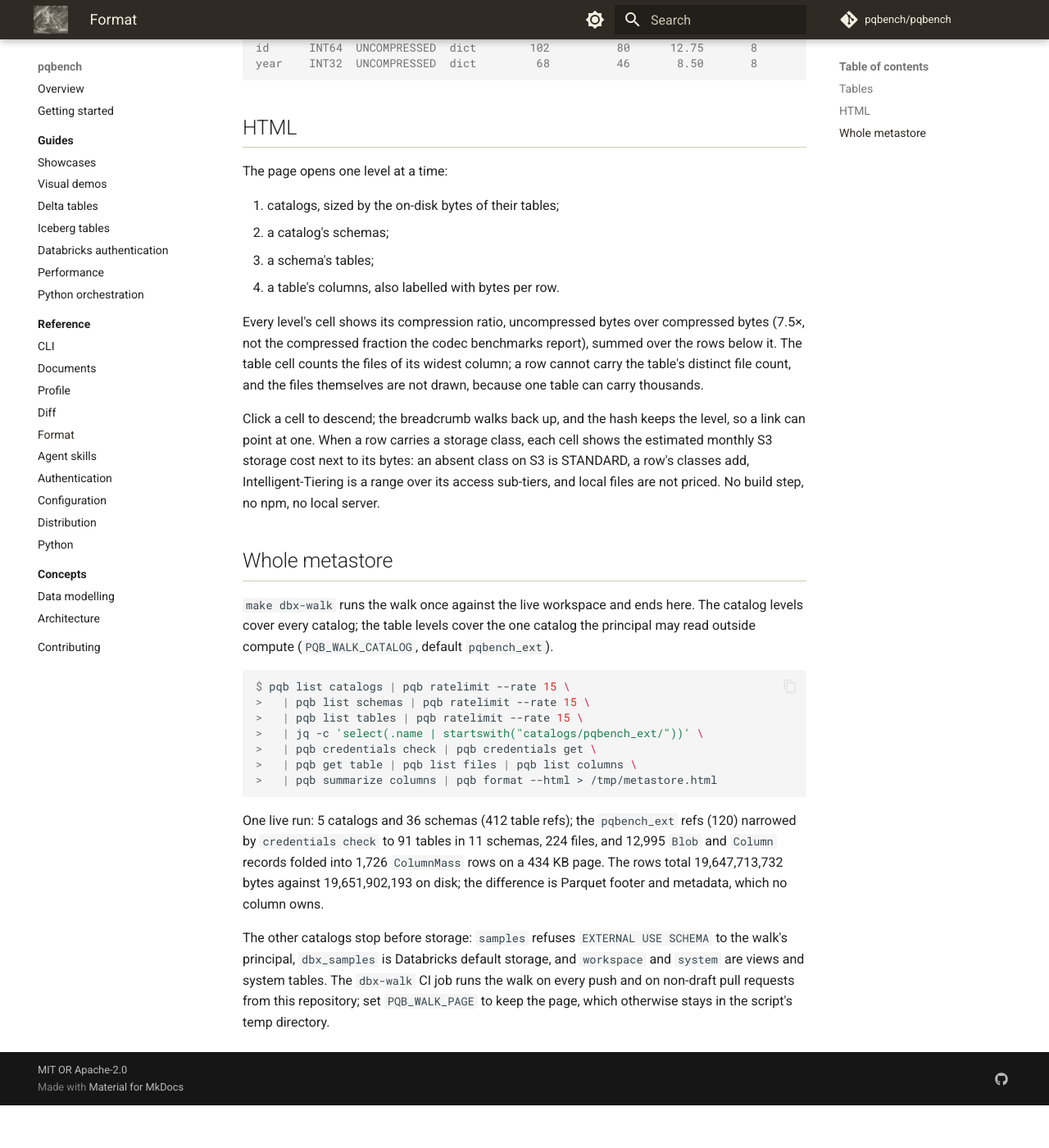
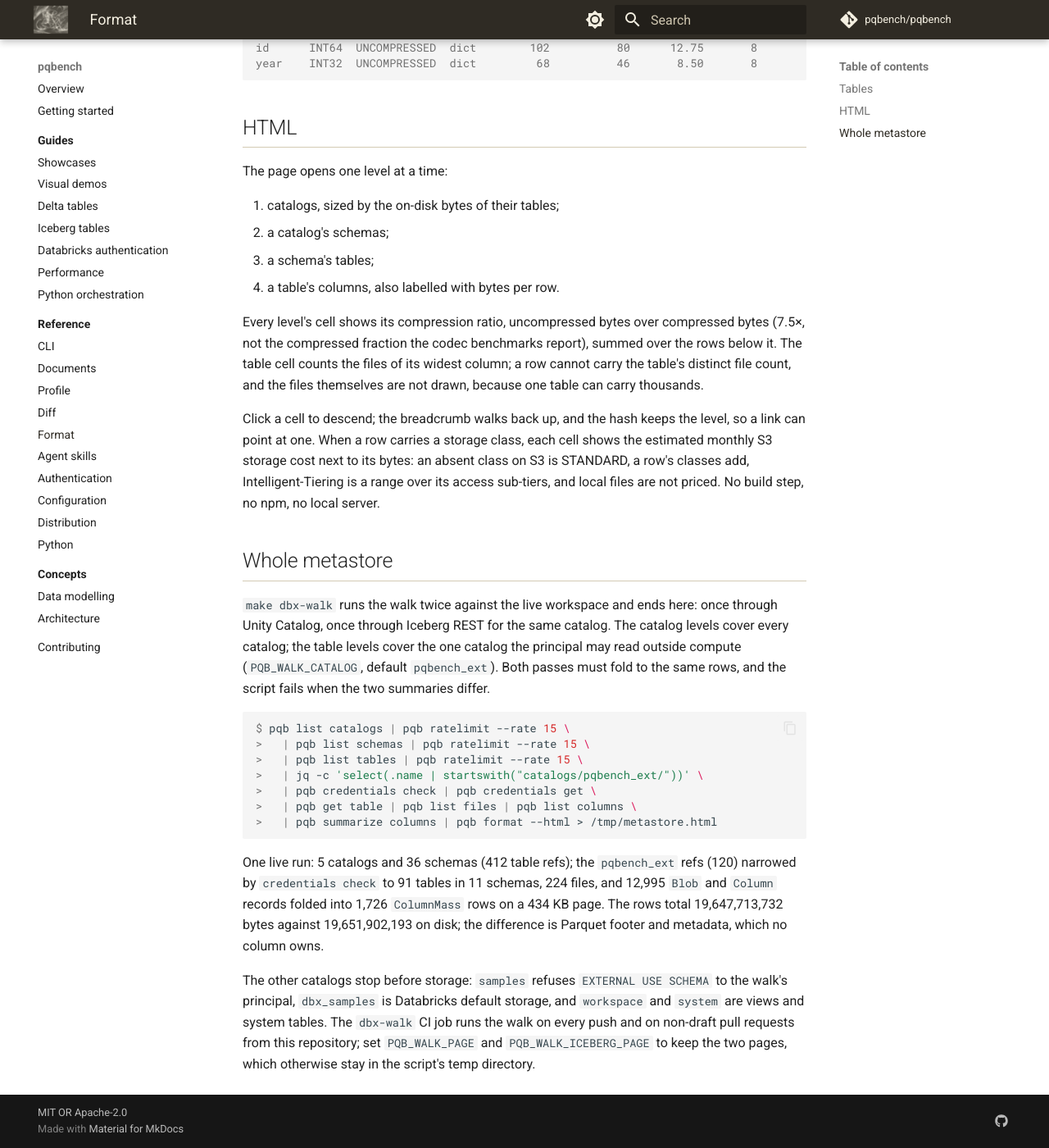
Before and after one commit to pqbench/pqbench, an MkDocs documentation site: the page built from docs/reference/format.md, in a window 1280 px wide and 1400 px high, scrolled down 1115 px. Shown: the whole window at 82% size. Built offline with MkDocs 1.6.1 and Material for MkDocs 9.7.7, drawn with Linux system fonts in a browser that asks for light colours; comment, search, counter and statistics services are not loaded; before the commit the page ends 2463 px from its top, so only the background shows below that.

Commit message:
feat(walk): run the live walk in both catalog dialects
`make dbx-walk` ran only the Unity pipeline, so the Iceberg REST path
was exercised by ad-hoc shell, and the Delta tables the catalog declines
as not Iceberg compatible had no persistent check at all.

The script now walks twice: the Unity pass unchanged, then the same
catalog through Iceberg REST (`{unity endpoint}/iceberg-rest/v1/catalogs/
{catalog}`), checking the two summaries are byte-identical and failing
when they differ. `PQB_WALK_DIALECT` selects unity, iceberg, or both
(default both); `PQB_WALK_FAN_OUT` (default 8) keeps the table stages
under the per-endpoint bucket on top of the pace, and each pass retries
at half the rate before failing.

Verified live: both passes report 5 catalogs, 36 schemas, 412 refs,
91 tables, 224 files, 12,995 columns, 1,726 summary rows, 434,115-byte
page, and "both dialects agree". Makefile, CI job comment, and the two
guide pages follow.

````diff
--- a/docs/reference/format.md
+++ b/docs/reference/format.md
@@ -78,9 +78,12 @@ server.
 
 ## Whole metastore
 
-`make dbx-walk` runs the walk once against the live workspace and ends here. The
+`make dbx-walk` runs the walk twice against the live workspace and ends here:
+once through Unity Catalog, once through Iceberg REST for the same catalog. The
 catalog levels cover every catalog; the table levels cover the one catalog the
 principal may read outside compute (`PQB_WALK_CATALOG`, default `pqbench_ext`).
+Both passes must fold to the same rows, and the script fails when the two
+summaries differ.
 
 ```console no-run
 $ pqb list catalogs | pqb ratelimit --rate 15 \
@@ -103,5 +106,5 @@ The other catalogs stop before storage: `samples` refuses `EXTERNAL USE SCHEMA`
 to the walk's principal, `dbx_samples` is Databricks default storage, and
 `workspace` and `system` are views and system tables. The `dbx-walk` CI job runs
 the walk on every push and on non-draft pull requests from this repository; set
-`PQB_WALK_PAGE` to keep the page, which otherwise stays in the script's temp
-directory.
+`PQB_WALK_PAGE` and `PQB_WALK_ICEBERG_PAGE` to keep the two pages, which
+otherwise stay in the script's temp directory.
````
Also changed, not shown: docs/guides/performance.md (+4 -3 lines), 2 other files.
